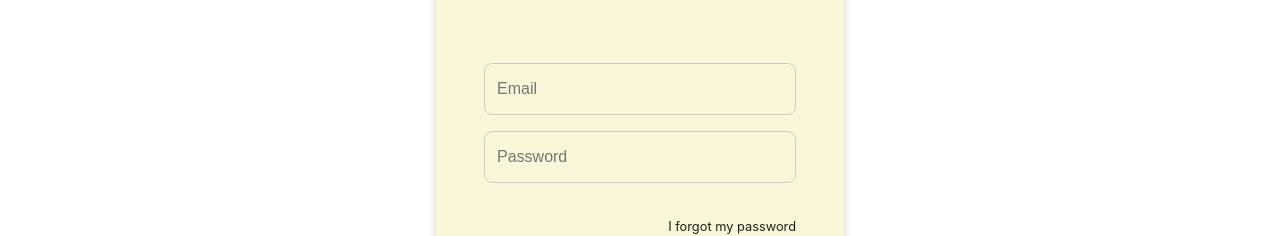
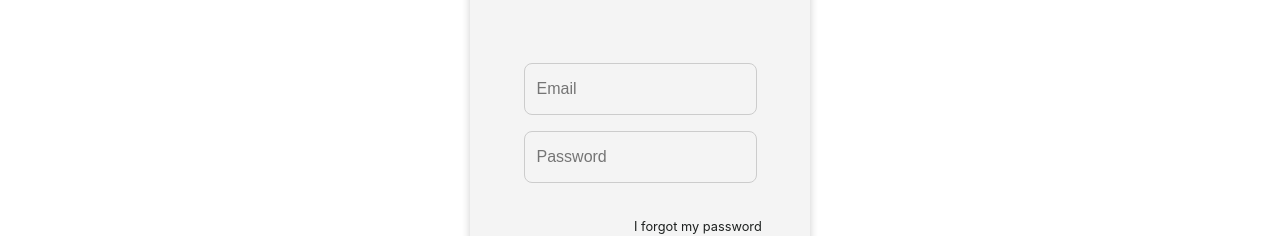
Before and after one commit to joycethh/playground, a React (Create React App) app: page /auth in a window 1280 px wide. Shown: the part 165-401 px from the top of the page. Built offline with nearby package versions, Linux system fonts and the light colour scheme; no server answers.

Commit message:
update the input component, change its width to auto

```diff
--- a/src/components/input/input.scss
+++ b/src/components/input/input.scss
@@ -1,16 +1,18 @@
 @import "../../style.scss";
 
 .inputWrapper {
-    // background-color: bisque;
+
 
     @include themify($themes) {
+        background-color: inherit;
         display: flex;
         align-items: center;
         border: 1px solid themed('border');
         border-radius: 8px;
         // width: 100%;
-        max-width: 400px;
-        min-width: 290px;
+        // max-width: 400px;
+        // min-width: 290px;
+        // max-width: 610px;
         height: 40px;
         padding: 5px 10px;
 
@@ -34,8 +36,5 @@
         }
     }
 
-    @include mobile {
-        max-width: none;
-        width: 100%;
-    }
+
 }
--- a/src/style.scss
+++ b/src/style.scss
@@ -3,7 +3,7 @@ $themes: (
         textColor: #1D201F,
         textContrast: #fff,
         bg: #fff,
-        bgSoft: #F8F8D9, //chestnut
+        bgSoft: #f4f4f4, //chestnut
         bgDark: #2d313f,//dark blue
         border: #ccc,
         highLight: #3CA9AB,
```
